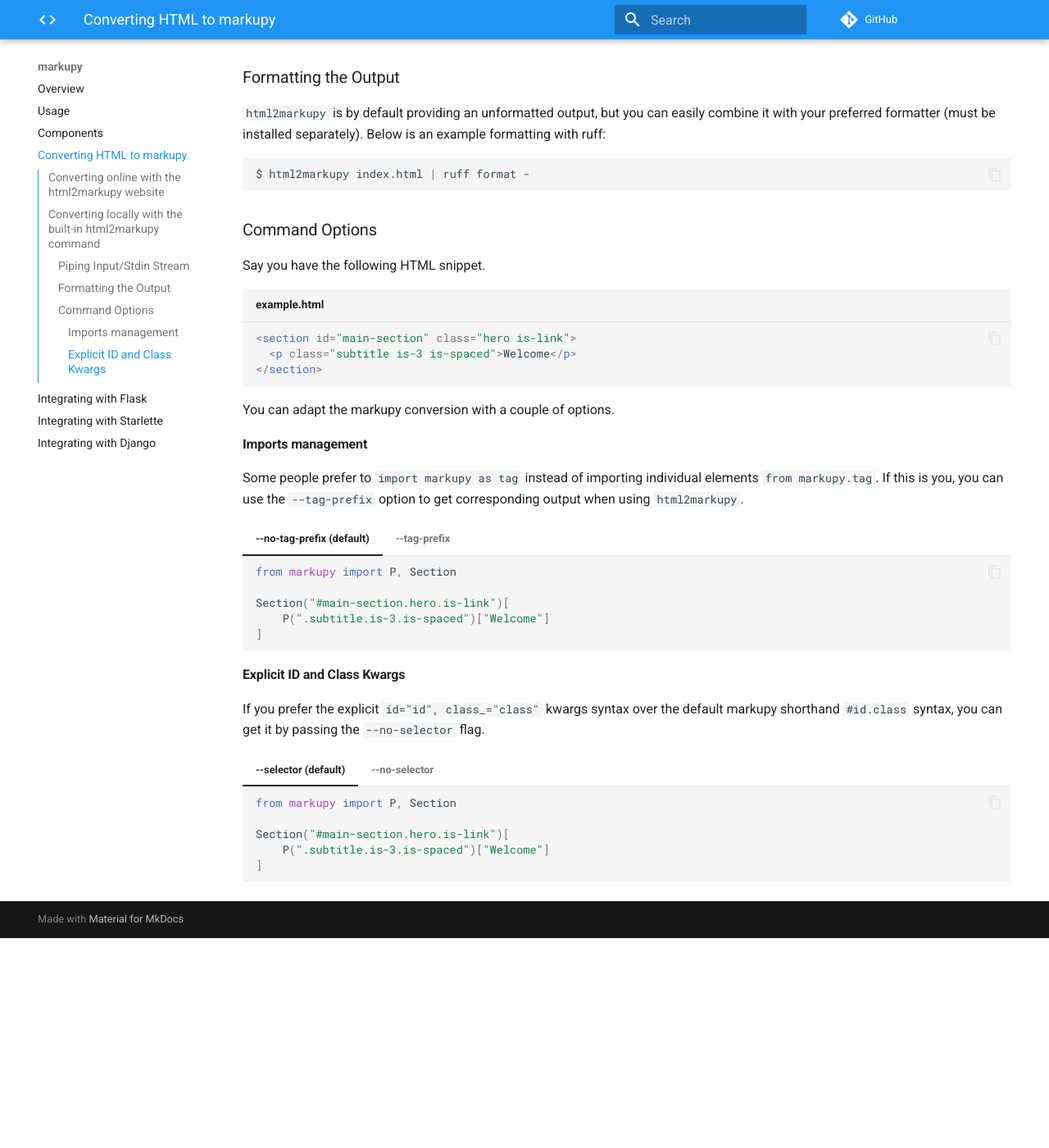
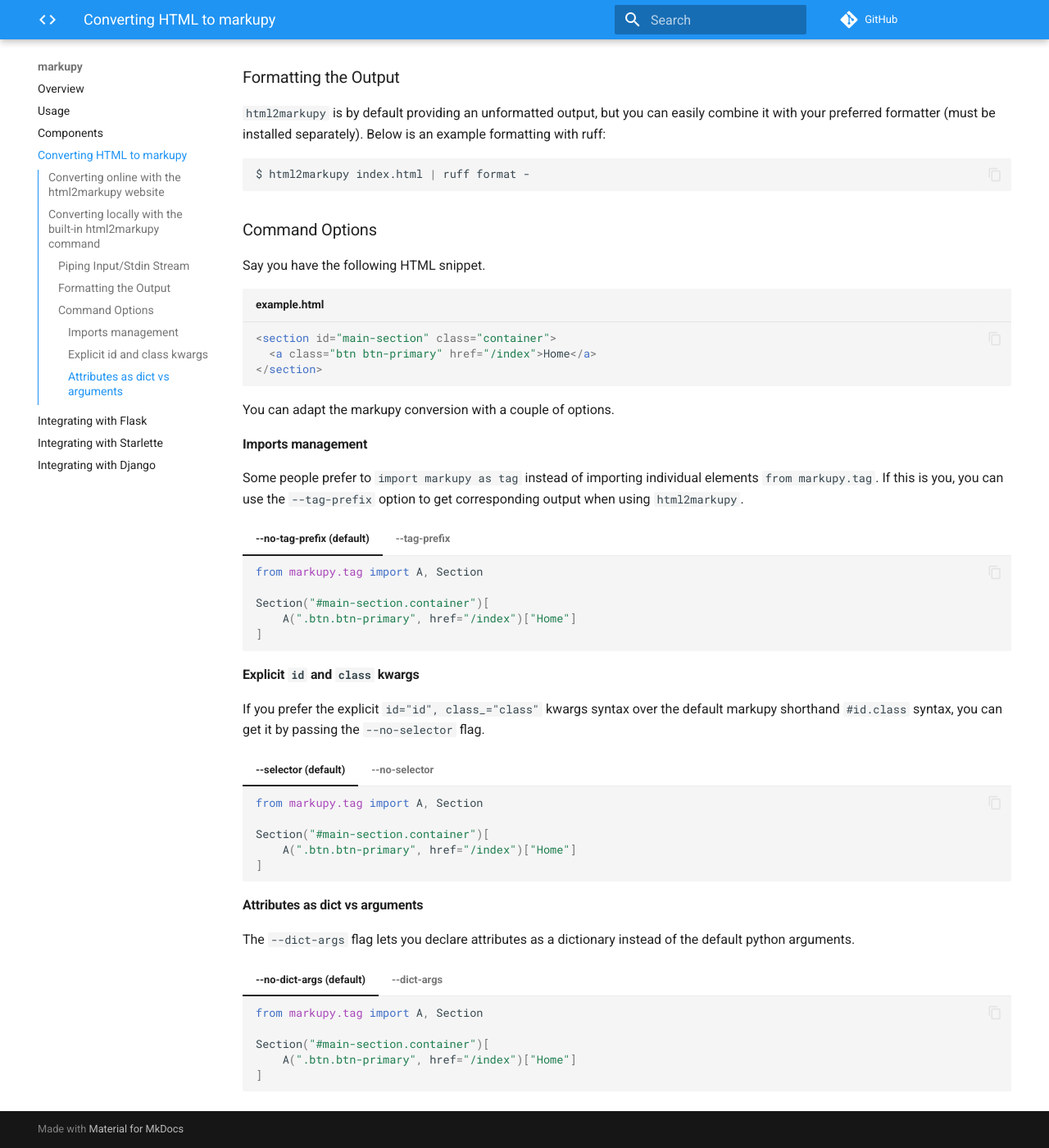
Before and after one commit to witiz/markupy, an MkDocs documentation site: the page built from docs/html2markupy.md, in a window 1280 px wide and 1400 px high, scrolled down 1566 px. Shown: the whole window at 82% size. Built offline with MkDocs 1.6.1 and Material for MkDocs 9.7.7, drawn with Linux system fonts in a browser that asks for light colours; comment, search, counter and statistics services are not loaded; before the commit the page ends 2710 px from its top, so only the background shows below that.

Commit message:
Add "--dict-args" param for html2markupy

````diff
--- a/docs/html2markupy.md
+++ b/docs/html2markupy.md
@@ -87,8 +87,8 @@
 Say you have the following HTML snippet.
 
 ```html title="example.html"
-<section id="main-section" class="hero is-link">
-  <p class="subtitle is-3 is-spaced">Welcome</p>
+<section id="main-section" class="container">
+  <a class="btn btn-primary" href="/index">Home</a>
 </section>
 ```
 
@@ -103,10 +103,10 @@
 === "--no-tag-prefix (default)"
 
     ```python
-    from markupy import P, Section
+    from markupy.tag import A, Section
 
-    Section("#main-section.hero.is-link")[
-        P(".subtitle.is-3.is-spaced")["Welcome"]
+    Section("#main-section.container")[
+        A(".btn.btn-primary", href="/index")["Home"]
     ]
     ```
 
@@ -115,32 +115,56 @@
     ```python
     from markupy import tag
 
-    tag.Section("#main-section.hero.is-link")[
-        tag.P(".subtitle.is-3.is-spaced")["Welcome"]
+    tag.Section("#main-section.container")[
+        tag.A(".btn.btn-primary", href="/index")["Home"]
     ]
     ```
 
 
-#### Explicit ID and Class Kwargs
+#### Explicit `id` and `class` kwargs
 
 If you prefer the explicit `id="id", class_="class"` kwargs syntax over the default markupy shorthand `#id.class` syntax, you can get it by passing the `--no-selector` flag.
 
 === "--selector (default)"
 
     ```python
-    from markupy import P, Section
+    from markupy.tag import A, Section
 
-    Section("#main-section.hero.is-link")[
-        P(".subtitle.is-3.is-spaced")["Welcome"]
+    Section("#main-section.container")[
+        A(".btn.btn-primary", href="/index")["Home"]
     ]
     ```
 
 === "--no-selector"
 
     ```python
-    from markupy import P, Section
+    from markupy.tag import A, Section
 
-    Section(id="main-section", class_="hero is-link")[
-        P(class_="subtitle is-3 is-spaced")["Welcome"]
+    Section(id="main-section" class_="container")[
+        A(class_="btn btn-primary", href="/index")["Home"]
     ]
     ```
+
+#### Attributes as dict vs arguments
+
+The `--dict-args` flag lets you declare attributes as a dictionary instead of the default python arguments.
+
+=== "--no-dict-args (default)"
+
+    ```python
+    from markupy.tag import A, Section
+
+    Section("#main-section.container")[
+        A(".btn.btn-primary", href="/index")["Home"]
+    ]
+    ```
+
+=== "--dict-args"
+
+    ```python
+    from markupy.tag import A, Section
+
+    Section("#main-section.container")[
+        A(".btn.btn-primary", {"href": "/index"})["Home"]
+    ]
+    ```
--- a/src/markupy/__init__.py
+++ b/src/markupy/__init__.py
@@ -10,4 +10,4 @@
     "iter_node",
     "render_node",
 ]
-__version__ = "1.0.5"
+__version__ = "1.0.6"
````
Also changed, not shown: docs/django.md (+1 -1 lines), docs/flask.md (+1 -1 lines), 4 other files.
